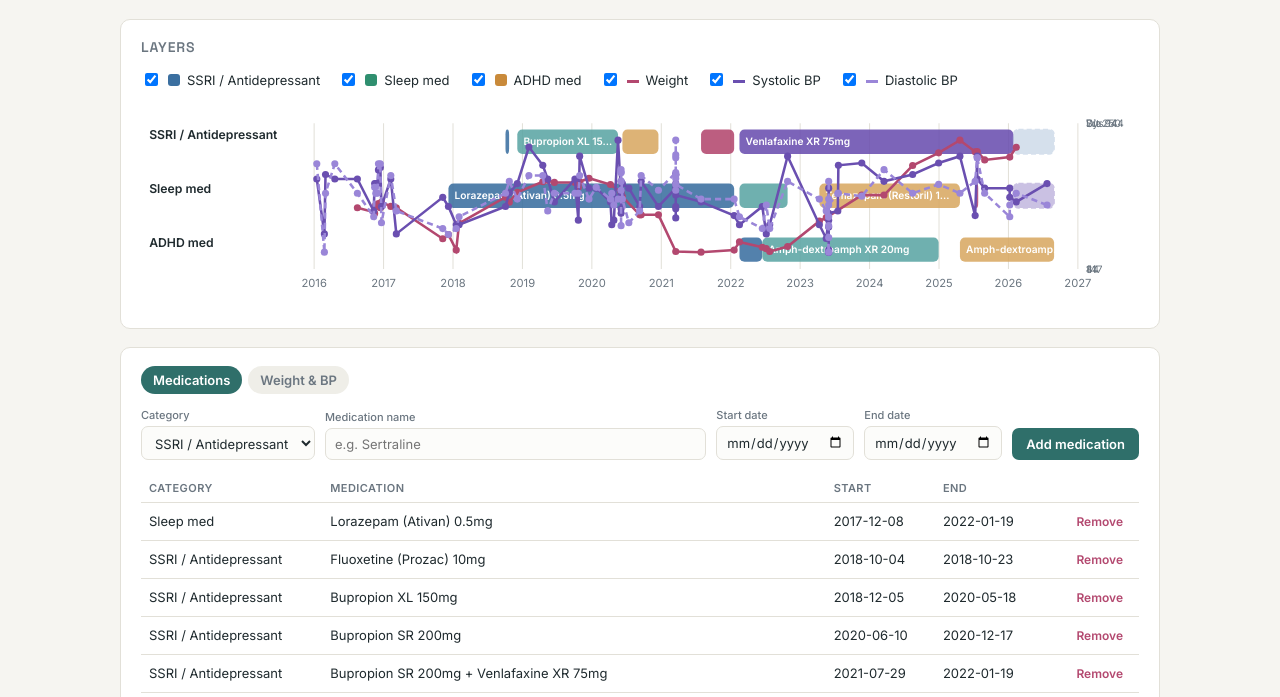
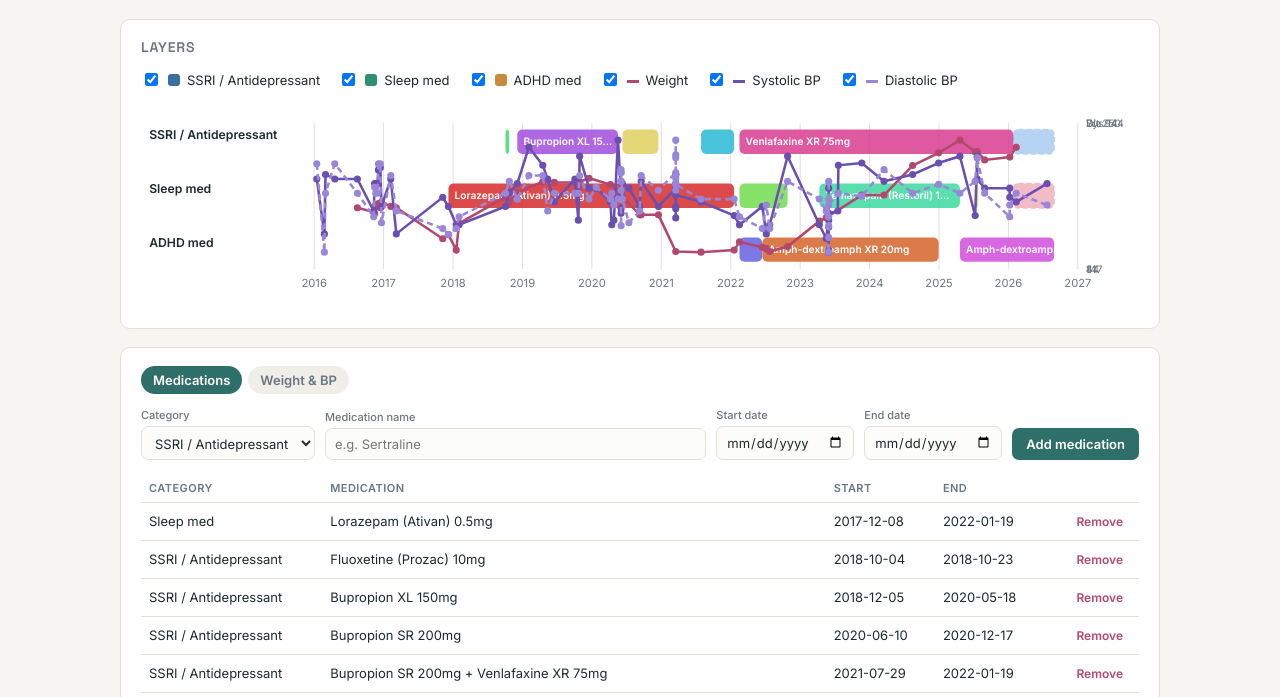
Before and after one commit to HippieHaley/health-vialink, a plain HTML site: page index.html in a window 1280 px wide. Shown: the part 86-783 px from the top of the page. Drawn offline with Linux system fonts and the light colour scheme.

Commit message:
no repeats

```diff
--- a/index.html
+++ b/index.html
@@ -223,7 +223,16 @@
     color: 'var(--adhd)'
   }
 ];
-const MED_CHANGE_COLORS = ['#3b6fa0', '#5ca6a4', '#d9a964', '#b3486f', '#6a4fb0', '#8aa7cb', '#2f8f6f', '#e5bf82', '#9a86d8'];
+function buildMedicationPalette(count) {
+  const palette = [];
+  for (let i = 0; i < count; i++) {
+    const hue = (i * 137.508) % 360;
+    const saturation = 68;
+    const lightness = 52 + (i % 4) * 4;
+    palette.push(`hsl(${hue} ${saturation}% ${lightness}%)`);
+  }
+  return palette;
+}
 
 // Pre-populated from the user's reconstructed medication history
 const DEFAULT_MEDS = [
@@ -496,13 +505,18 @@
   const xScale = (yr) => marginLeft + ((yr - yearMin) / (yearMax - yearMin)) * plotW;
 
   const laneHeight = 24, laneGap = 5, catGap = 16;
+  const medPalette = buildMedicationPalette(Math.max(1, meds.length));
+  const medsInTimeOrder = [...meds].sort((a, b) => parseDate(a.start) - parseDate(b.start));
+  medsInTimeOrder.forEach((m, index) => {
+    m._colorIndex = index;
+  });
+
   const catLayout = {};
   let yCursor = plotTop;
   categories.forEach(cat => {
     const catMeds = meds.filter(m => m.categoryId === cat.id).sort((a,b) => parseDate(a.start) - parseDate(b.start));
     const lanesEnd = [];
-    catMeds.forEach((m, index) => {
-      m._colorIndex = index;
+    catMeds.forEach(m => {
       const s = toDecimalYear(m.start), e = toDecimalYear(m.end || TODAY);
       let lane = lanesEnd.findIndex(endY => endY <= s + 0.01);
       if (lane === -1) { lane = lanesEnd.length; }
@@ -540,7 +554,7 @@
     svg.appendChild(el('text', { x: 8, y: layout.top + 15, class: 'cat-label' }, cat.name));
 
     layout.meds.forEach(m => {
-      const color = MED_CHANGE_COLORS[(m._colorIndex ?? 0) % MED_CHANGE_COLORS.length];
+      const color = medPalette[(m._colorIndex ?? 0) % medPalette.length];
       const x1 = xScale(toDecimalYear(m.start));
       const x2 = xScale(toDecimalYear(m.end || TODAY));
       const y = layout.top + 6 + m._lane * (laneHeight + laneGap);
```
